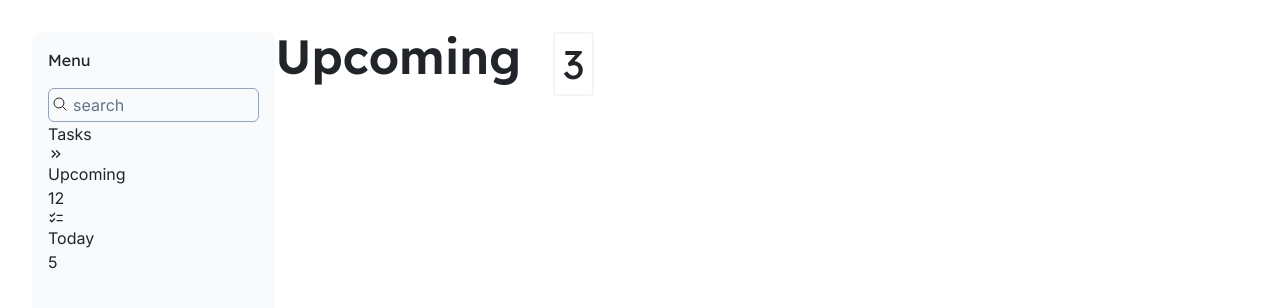
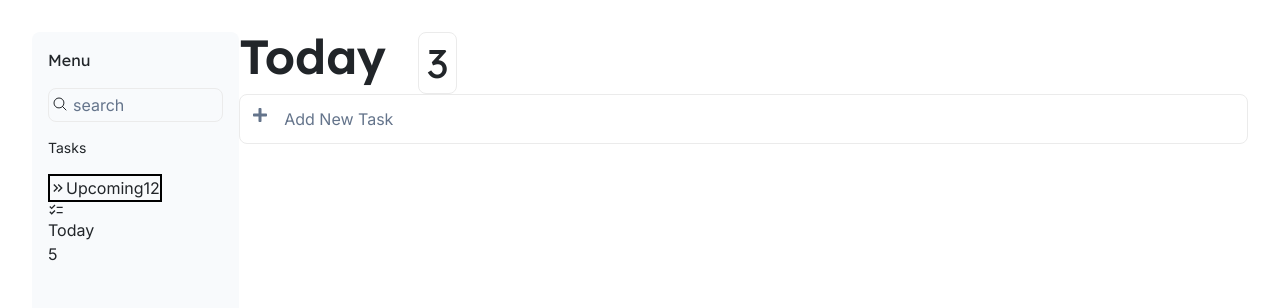
Before and after one commit to bryantomoregie/next-todo, a Next.js app: page / in a window 1280 px wide. Shown: the top 308 px of the page. Built offline with nearby package versions, Linux system fonts and the light colour scheme.

Commit message:
todays task

```diff
--- a/app/globals.css
+++ b/app/globals.css
@@ -25,3 +25,10 @@ body {
 .header {
   font-family: "Lexend Deca", sans-serif;
 }
+
+.border {
+  border-width: 1px;
+  border-style: solid;
+  border-color: rgb(235, 235, 235);
+  border-radius: 8px;
+}
--- a/app/menu.tsx
+++ b/app/menu.tsx
@@ -7,19 +7,26 @@ export default function Menu() {
     <div className="bg-slate-50 h-screen rounded-lg w-1/5 p-4">
       <div>
         <header className="font-header pb-4">Menu</header>
-        <div className="relative">
+        <div className="relative pb-4">
           <div className="absolute top-2 left-1">
             <HiOutlineMagnifyingGlass />
           </div>
           <input
             type="search"
             placeholder="search"
-            className="bg-slate-50 w-full border border-solid border-slate-400 flex flex-row items-center rounded-md p-1 pl-6 placeholder:text-slate-500"
+            className="bg-slate-50 w-full  flex flex-row items-center rounded-md p-1 pl-6 placeholder:text-slate-500 border"
           ></input>
         </div>
-        <header>Tasks</header>
+        <header className="text-sm pb-4">Tasks</header>
         <div>
-          <div>
+          <div
+            className="flex flex-row items-center w-max"
+            style={{
+              borderStyle: "solid",
+              borderColor: "black",
+              borderWidth: 2,
+            }}
+          >
             <MdKeyboardDoubleArrowRight />
             <text>Upcoming</text>
             <div>12</div>
--- a/app/page.tsx
+++ b/app/page.tsx
@@ -1,14 +1,18 @@
 import Image from "next/image";
 import Menu from "./menu";
+import TodaysTask from "./todaystask";
 
 export default function Home() {
   return (
     <main className="p-8 flex flex-row">
       <Menu />
-      <header className="flex flex-row gap-8">
-        <text className="text-5xl font-header font-semibold">Upcoming</text>
-        <Day />
-      </header>
+      <div className="w-full">
+        <header className="flex flex-row gap-8">
+          <text className="text-5xl font-header font-semibold">Today</text>
+          <Day />
+        </header>
+        <TodaysTask />
+      </div>
     </main>
   );
 }
@@ -17,7 +21,7 @@ function Day() {
   const date = new Date().getDate();
 
   return (
-    <div className="border-solid rounded border-slate-100 border-2 px-2 font-header text-date w-max font-normal h-max">
+    <div className="border px-2 font-header text-date w-max font-normal h-max">
       {date}
     </div>
   );
--- /dev/null
+++ b/app/todaystask.tsx
@@ -0,0 +1,14 @@
+import { FaPlus } from "react-icons/fa";
+
+export default function TodaysTask() {
+  return (
+    <div>
+      <div className="border flex flex-row p-3 align-middle w-full cursor-pointer">
+        <div className="pr-4 text-slate-500">
+          <FaPlus />
+        </div>
+        <text className="text-slate-500">Add New Task</text>
+      </div>
+    </div>
+  );
+}
```
